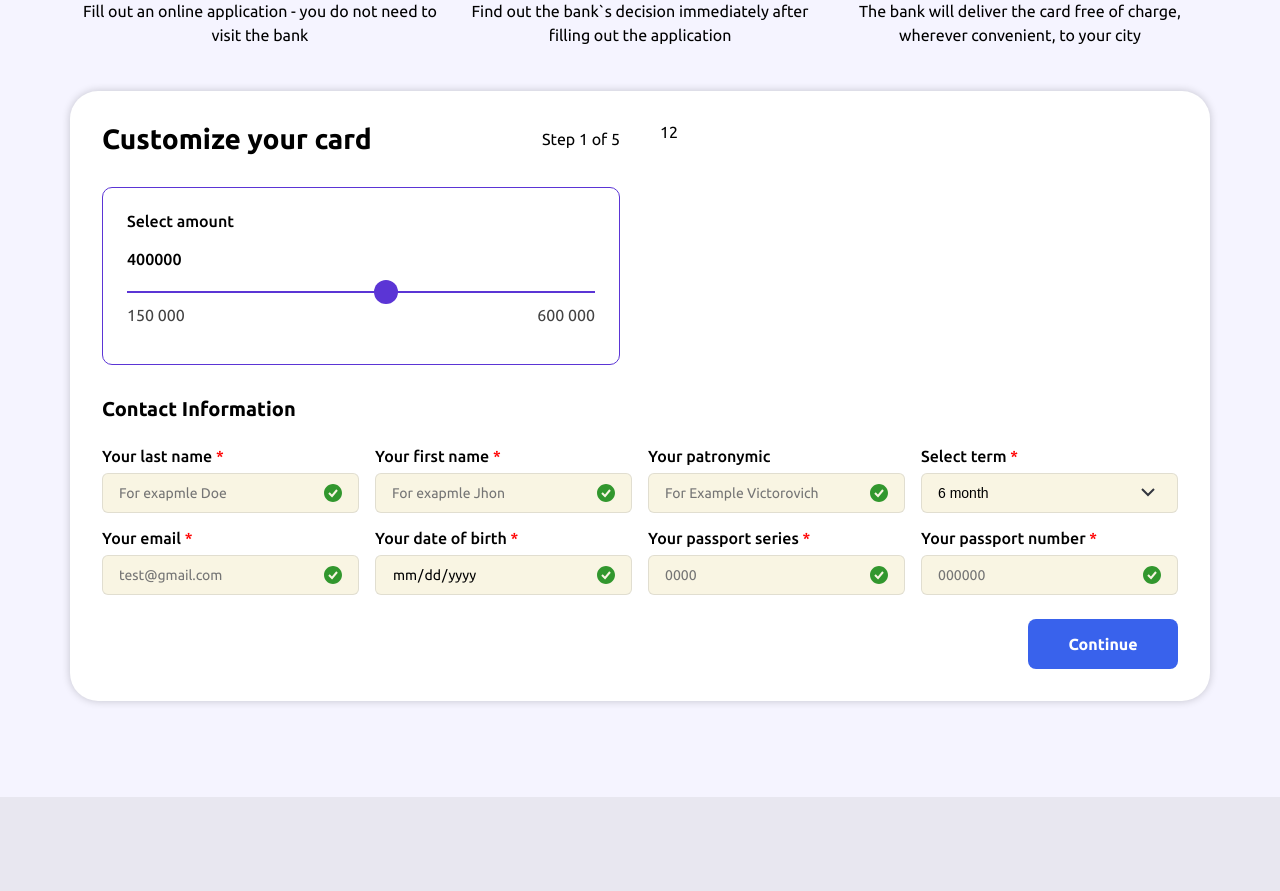
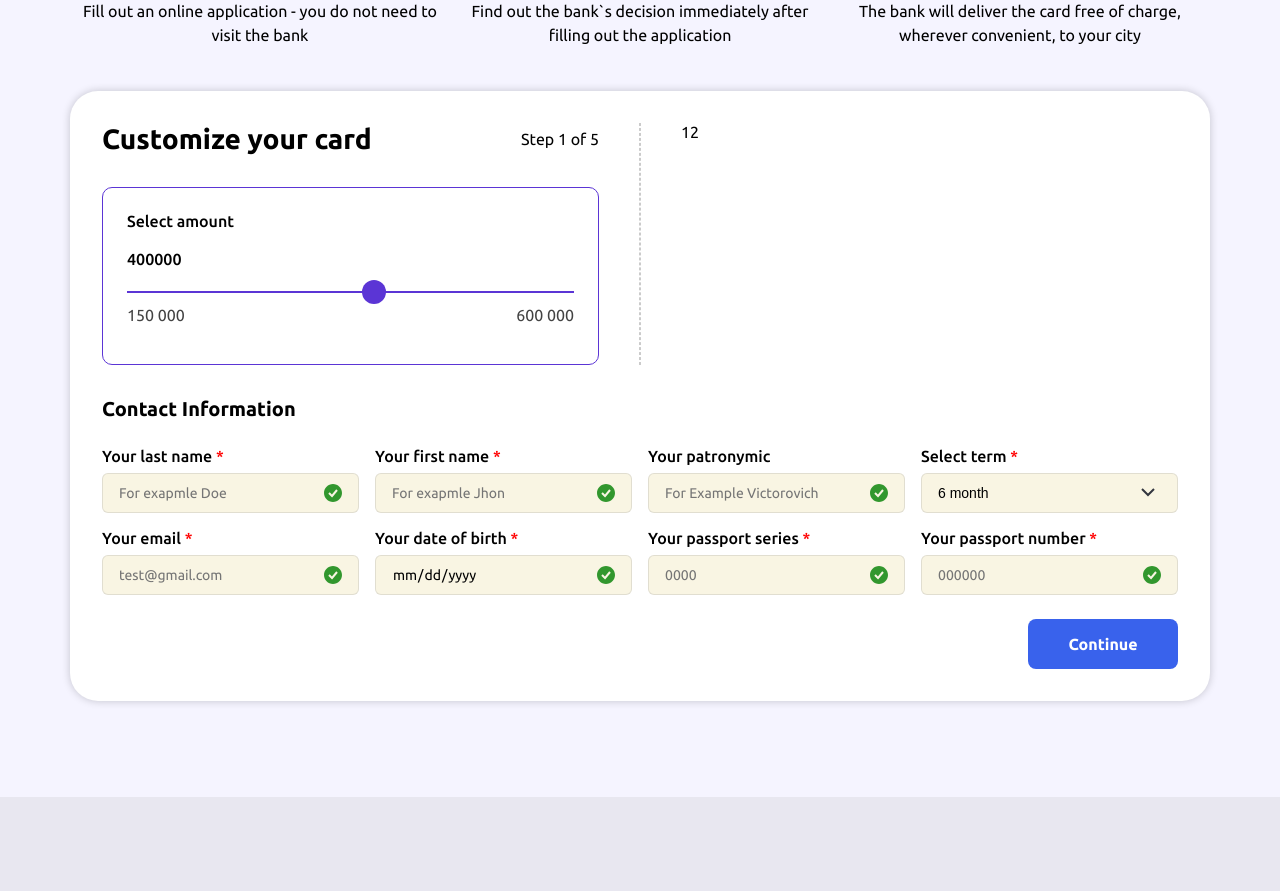
Before and after one commit to ax1lebafer/neobank, a React (Vite) app: page /loan in a window 1280 px wide. Shown: the part 1300-2191 px from the top of the page. Built offline with nearby package versions, Linux system fonts and the light colour scheme.

Commit message:
Slider amount

```diff
--- a/src/components/Loan/PrescoringForm/AmountSlider/styles.module.scss
+++ b/src/components/Loan/PrescoringForm/AmountSlider/styles.module.scss
@@ -37,8 +37,12 @@
       height: 24px;
       border-radius: 50%;
       background: $violet-500;
-      cursor: pointer;
+      cursor: grab;
       margin-top: -(24px / 2 - 8px / 2);
+
+      &:active {
+        cursor: grabbing;
+      }
     }
 
     &::-webkit-slider-runnable-track {
--- a/src/components/Loan/PrescoringForm/index.tsx
+++ b/src/components/Loan/PrescoringForm/index.tsx
@@ -15,6 +15,8 @@ export const PrescoringForm = () => {
           <AmountSlider value={400000} />
         </div>
 
+        <span className={styles.form__divider} />
+
         <div className={styles.form__inputBlock}>12</div>
       </div>
 
--- a/src/components/Loan/PrescoringForm/styles.module.scss
+++ b/src/components/Loan/PrescoringForm/styles.module.scss
@@ -28,6 +28,11 @@
     justify-content: space-between;
   }
 
+  &__divider {
+    width: 1px;
+    border: 0.5px dashed rgba($grey-light, 0.4);
+  }
+
   &__inputBlock {
     flex: 1;
   }
```
